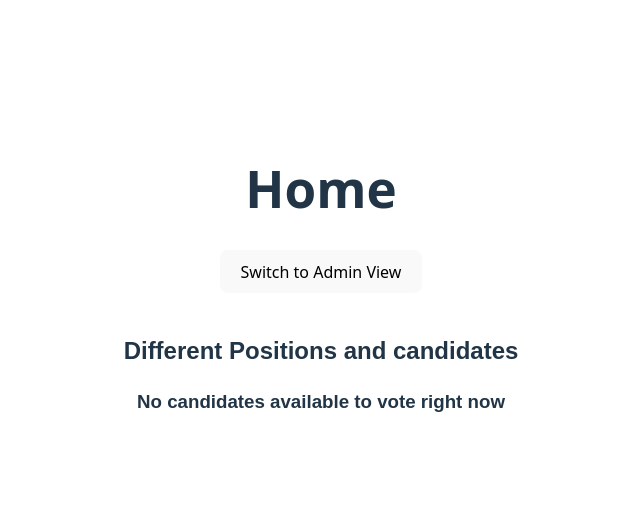
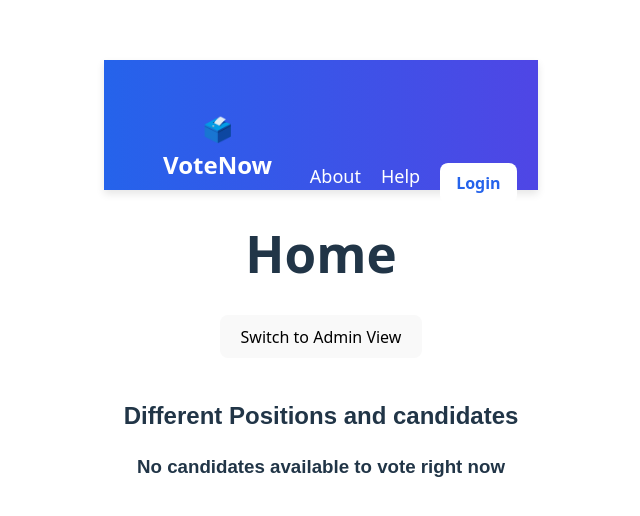
Before and after one commit to nisheshacharya/anonymous-voting-, a React (Vite) app in the folder react/: page / in a window 1280 px wide. Shown: the part 110-626 px from the top of the page, without its empty margins (319-959 px from the left). Built offline with nearby package versions, Linux system fonts and the light colour scheme.

Commit message:
simple css for header

```diff
--- /dev/null
+++ b/react/src/components/Header.jsx
@@ -0,0 +1,31 @@
+import React from "react";
+import { Link } from "react-router-dom";
+import "../styles/style.css";
+
+const Header = () => {
+  return (
+    <header className="header">
+      <div className="container">
+        {/* Logo */}
+        <Link to="/" className="logo">
+          🗳️ VoteNow
+        </Link>
+
+        {/* Navigation */}
+        <nav className="nav-links">
+          <Link to="/about" className="nav-item">
+            About
+          </Link>
+          <Link to="/help" className="nav-item">
+            Help
+          </Link>
+          <Link to="/login" className="login-btn">
+            Login
+          </Link>
+        </nav>
+      </div>
+    </header>
+  );
+};
+
+export default Header;
--- a/react/src/components/Home.jsx
+++ b/react/src/components/Home.jsx
@@ -2,12 +2,14 @@
 import PositionsContainer from "./PositionsContainer";
 import { useRole } from "../context/RoleContext";
 import { CandidateProvider } from "../context/CandidateContext";
+import Header from "./Header";
 
 const Home = () => {
   const { userRole, toggleRole } = useRole();
 
   return (
     <div>
+      <Header />
       <h1>Home</h1>
       <button onClick={toggleRole}>
         Switch to {userRole === 'voter' ? 'Admin' : 'Voter'} View
--- a/react/src/styles/style.css
+++ b/react/src/styles/style.css
@@ -1,5 +1,3 @@
-
-
 .positions-container,
 .candidate-container {
   padding: 20px;
@@ -33,8 +31,8 @@
 }
 
 .form-container,
-.candidate-form-container{
-    margin-top: 10px;
+.candidate-form-container {
+  margin-top: 10px;
 }
 
 .main-form input[type="text"],
@@ -87,3 +85,63 @@
 .cancel-button {
   background-color: #f44336;
 }
+
+/* Header container */
+.header {
+  background: linear-gradient(to right, #2563eb, #4f46e5);
+  color: white;
+  padding: 15px 0;
+  box-shadow: 0px 4px 8px rgba(0, 0, 0, 0.1);
+  width: 100%;
+  height: 100px;
+}
+
+/* Container for alignment */
+.container {
+  width: 90%;
+  max-width: 500px;
+  margin: auto;
+  display: flex;
+  justify-content: space-between;
+  align-items: center;
+}
+
+/* Logo styling */
+.logo {
+  font-size: 24px;
+  font-weight: bold;
+  text-decoration: none;
+  color: white;
+}
+
+/* Navigation links */
+.nav-links {
+  display: flex;
+  gap: 20px;
+}
+
+.nav-item {
+  text-decoration: none;
+  color: white;
+  font-size: 18px;
+  transition: color 0.3s ease;
+}
+
+.nav-item:hover {
+  color: #dbeafe;
+}
+
+/* Login button */
+.login-btn {
+  background-color: white;
+  color: #2563eb;
+  padding: 8px 16px;
+  border-radius: 8px;
+  font-weight: bold;
+  text-decoration: none;
+  transition: background-color 0.3s ease;
+}
+
+.login-btn:hover {
+  background-color: #f3f4f6;
+}
```
